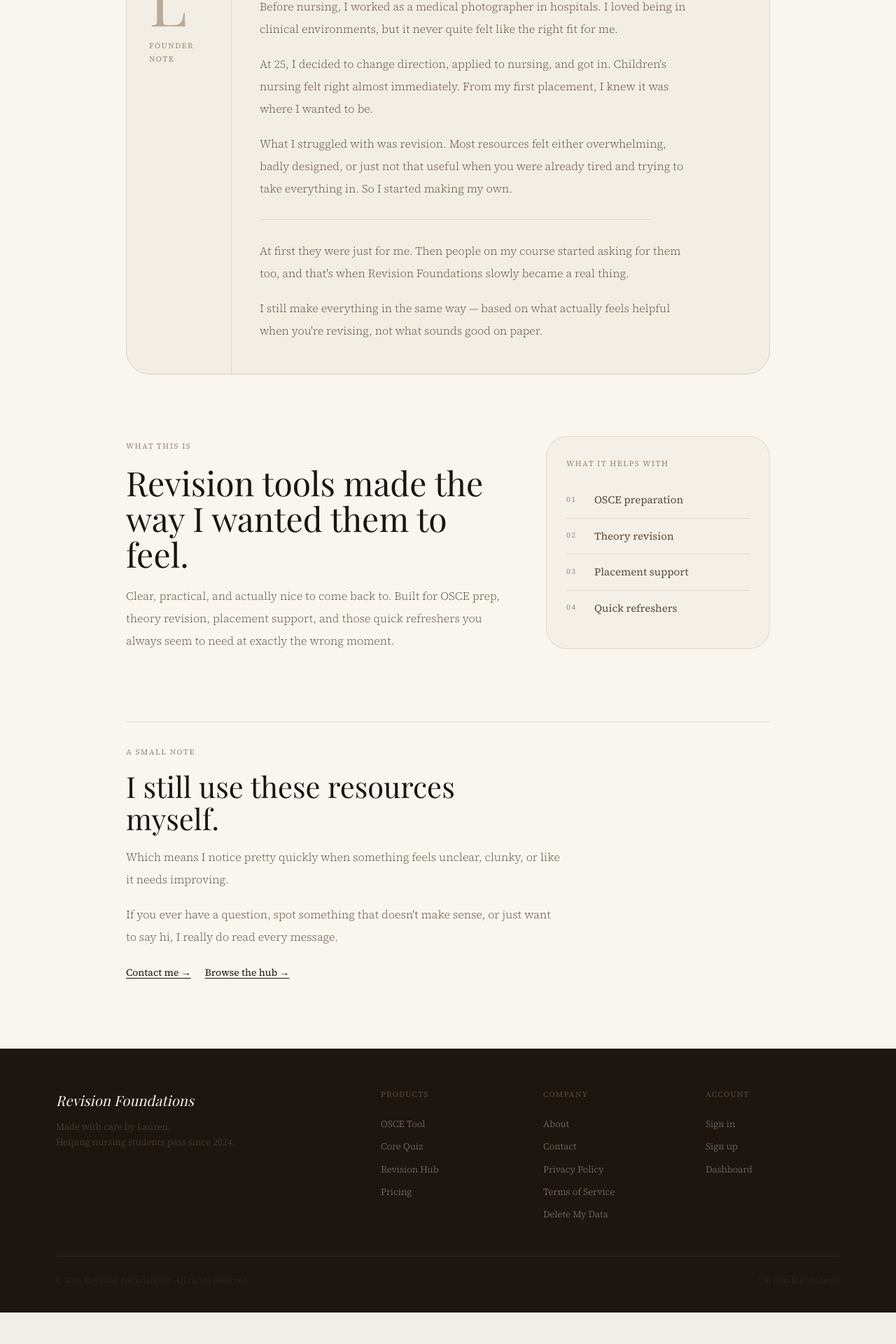
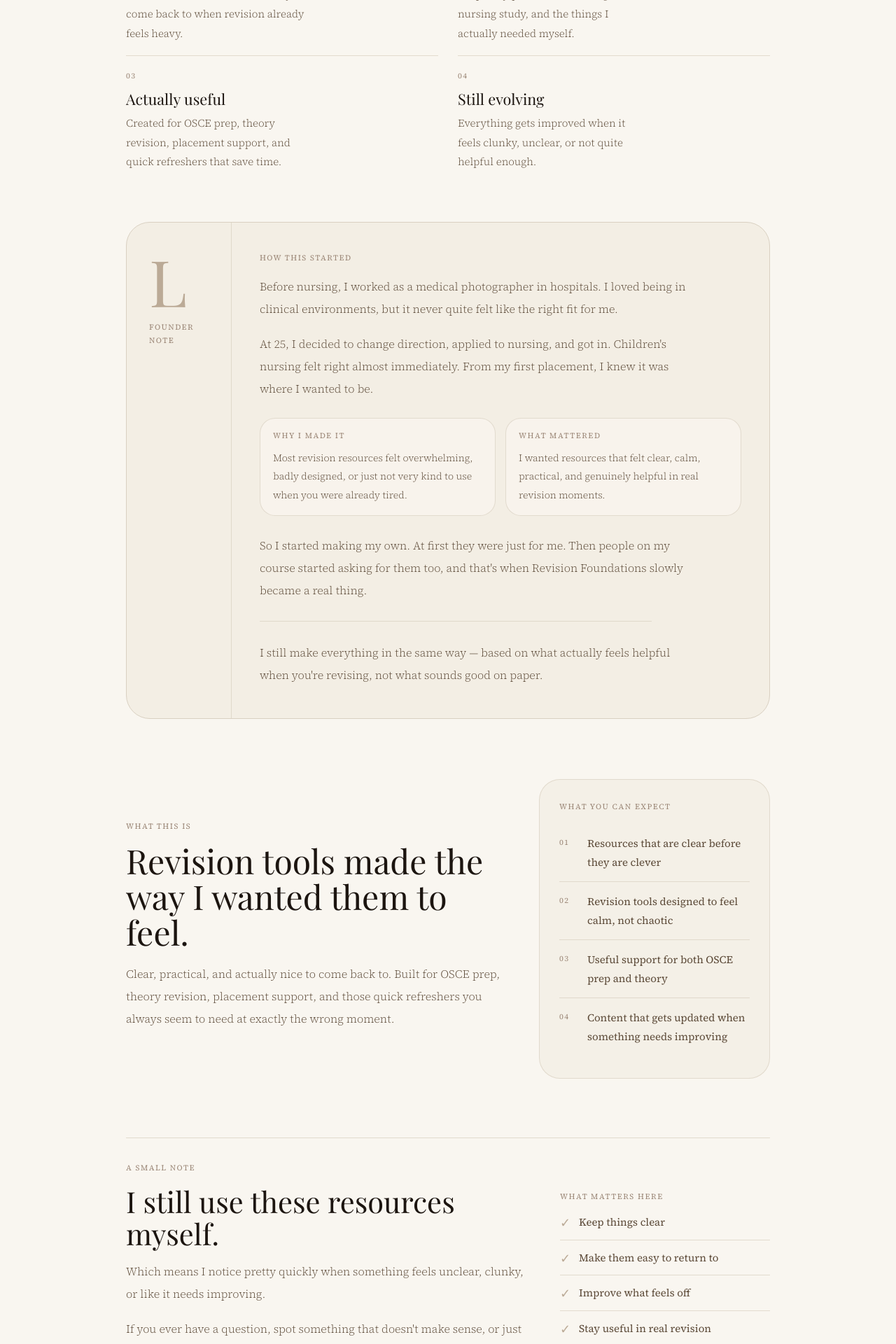
Before and after one commit to laurencaitlinemmerson-tech/revision-foundations-saas, a Next.js app: page /about in a window 1280 px wide. Shown: the part 840-2760 px from the top of the page at 70% size. Before the commit the page ends 2715 px from the top, so only its background shows below. Built offline with nearby package versions, Linux system fonts and the light colour scheme; no server answers; a web font is replaced by a local one.

Commit message:
Update page.tsx

```diff
--- a/src/app/about/page.tsx
+++ b/src/app/about/page.tsx
@@ -25,7 +25,7 @@ const sectionLabel: CSSProperties = {
   letterSpacing: '0.14em',
   textTransform: 'uppercase',
   color: inkLight,
-  marginBottom: '16px',
+  marginBottom: '14px',
 };
 
 const body: CSSProperties = {
@@ -36,17 +36,27 @@ const body: CSSProperties = {
   color: inkMid,
 };
 
+const smallCaps: CSSProperties = {
+  fontFamily: serif,
+  fontSize: '11px',
+  letterSpacing: '0.14em',
+  textTransform: 'uppercase',
+  color: inkLight,
+};
+
+const textLink: CSSProperties = {
+  fontFamily: serif,
+  fontSize: '14px',
+  color: ink,
+  textDecoration: 'underline',
+  textUnderlineOffset: '3px',
+};
+
 const editorialCard: CSSProperties = {
   border: `1px solid ${border}`,
   borderRadius: '34px',
   background: parchment,
   overflow: 'hidden',
-};
-
-const softCard: CSSProperties = {
-  borderRadius: '30px',
-  background: paper,
-  boxShadow: '0 1px 0 rgba(28, 21, 16, 0.03)',
 };
 
 const chip: CSSProperties = {
@@ -62,21 +72,35 @@ const chip: CSSProperties = {
   background: blush,
 };
 
-const textLink: CSSProperties = {
-  fontFamily: serif,
-  fontSize: '14px',
-  color: ink,
-  textDecoration: 'underline',
-  textUnderlineOffset: '3px',
-};
+const introPoints = [
+  {
+    number: '01',
+    title: 'Thoughtful design',
+    text: 'Made to feel calm, clear, and easy to come back to when revision already feels heavy.',
+  },
+  {
+    number: '02',
+    title: 'Built from practice',
+    text: 'Shaped by placement learning, real nursing study, and the things I actually needed myself.',
+  },
+  {
+    number: '03',
+    title: 'Actually useful',
+    text: 'Created for OSCE prep, theory revision, placement support, and quick refreshers that save time.',
+  },
+  {
+    number: '04',
+    title: 'Still evolving',
+    text: 'Everything gets improved when it feels clunky, unclear, or not quite helpful enough.',
+  },
+];
 
-const smallCaps: CSSProperties = {
-  fontFamily: serif,
-  fontSize: '11px',
-  letterSpacing: '0.14em',
-  textTransform: 'uppercase',
-  color: inkLight,
-};
+const supportItems = [
+  'Resources that are clear before they are clever',
+  'Revision tools designed to feel calm, not chaotic',
+  'Useful support for both OSCE prep and theory',
+  'Content that gets updated when something needs improving',
+];
 
 const laurenFacts = [
   "Children's nursing student",
@@ -85,19 +109,12 @@ const laurenFacts = [
   'Purple everything',
 ];
 
-const supportItems = [
-  'OSCE preparation',
-  'Theory revision',
-  'Placement support',
-  'Quick refreshers',
-];
-
 export default function AboutPage() {
   return (
     <div style={{ background: cream, minHeight: '100vh' }}>
       <Navbar />
 
-      <section className="about-hero" style={{ padding: '132px 24px 80px' }}>
+      <section className="about-hero" style={{ padding: '132px 24px 60px' }}>
         <div
           style={{
             maxWidth: '920px',
@@ -125,7 +142,14 @@ export default function AboutPage() {
             style={{ position: 'relative', zIndex: 1 }}
           >
             <div>
-              <p style={sectionLabel}>About me</p>
+              <p
+                style={{
+                  ...smallCaps,
+                  marginBottom: '18px',
+                }}
+              >
+                Founder story · Revision Foundations
+              </p>
 
               <h1
                 className="about-headline"
@@ -146,13 +170,14 @@ export default function AboutPage() {
                 style={{
                   ...body,
                   fontSize: '18px',
-                  maxWidth: '580px',
+                  maxWidth: '590px',
                   marginBottom: '0',
                 }}
               >
                 I&apos;m a children&apos;s nursing student and the person behind
-                Revision Foundations. I made it because I wanted revision tools
-                that felt thoughtful, calm, and actually lovely to use.
+                Revision Foundations. I started making these resources because I
+                wanted revision tools that felt thoughtful, calm, and genuinely
+                lovely to use.
               </p>
             </div>
 
@@ -217,6 +242,47 @@ export default function AboutPage() {
         </div>
       </section>
 
+      <section style={{ padding: '0 24px 72px' }}>
+        <div style={{ maxWidth: '920px', margin: '0 auto' }}>
+          <div className="intro-points-grid">
+            {introPoints.map((item) => (
+              <div
+                key={item.number}
+                style={{
+                  padding: '20px 0 0',
+                  borderTop: `1px solid ${softLine}`,
+                }}
+              >
+                <p style={{ ...smallCaps, marginBottom: '10px' }}>{item.number}</p>
+
+                <p
+                  style={{
+                    fontFamily: display,
+                    fontSize: '1.35rem',
+                    lineHeight: 1.15,
+                    color: ink,
+                    marginBottom: '8px',
+                  }}
+                >
+                  {item.title}
+                </p>
+
+                <p
+                  style={{
+                    ...body,
+                    fontSize: '15px',
+                    lineHeight: 1.85,
+                    maxWidth: '270px',
+                  }}
+                >
+                  {item.text}
+                </p>
+              </div>
+            ))}
+          </div>
+        </div>
+      </section>
+
       <section style={{ padding: '0 24px 68px' }}>
         <div style={{ maxWidth: '920px', margin: '0 auto' }}>
           <div className="founder-card" style={editorialCard}>
@@ -252,9 +318,9 @@ export default function AboutPage() {
                 <p style={sectionLabel}>How this started</p>
 
                 <p style={{ ...body, marginBottom: '18px', maxWidth: '620px' }}>
-                  Before nursing, I worked as a medical photographer in
-                  hospitals. I loved being in clinical environments, but it
-                  never quite felt like the right fit for me.
+                  Before nursing, I worked as a medical photographer in hospitals.
+                  I loved being in clinical environments, but it never quite felt
+                  like the right fit for me.
                 </p>
 
                 <p style={{ ...body, marginBottom: '18px', maxWidth: '620px' }}>
@@ -263,11 +329,42 @@ export default function AboutPage() {
                   From my first placement, I knew it was where I wanted to be.
                 </p>
 
-                <p style={{ ...body, marginBottom: '28px', maxWidth: '620px' }}>
-                  What I struggled with was revision. Most resources felt either
-                  overwhelming, badly designed, or just not that useful when you
-                  were already tired and trying to take everything in. So I
-                  started making my own.
+                <div className="founder-aside-grid">
+                  <div
+                    style={{
+                      padding: '16px 18px',
+                      borderRadius: '22px',
+                      background: 'rgba(249, 246, 240, 0.7)',
+                      border: `1px solid ${softLine}`,
+                    }}
+                  >
+                    <p style={{ ...smallCaps, marginBottom: '8px' }}>Why I made it</p>
+                    <p style={{ ...body, fontSize: '14px', lineHeight: 1.9 }}>
+                      Most revision resources felt overwhelming, badly designed,
+                      or just not very kind to use when you were already tired.
+                    </p>
+                  </div>
+
+                  <div
+                    style={{
+                      padding: '16px 18px',
+                      borderRadius: '22px',
+                      background: 'rgba(249, 246, 240, 0.7)',
+                      border: `1px solid ${softLine}`,
+                    }}
+                  >
+                    <p style={{ ...smallCaps, marginBottom: '8px' }}>What mattered</p>
+                    <p style={{ ...body, fontSize: '14px', lineHeight: 1.9 }}>
+                      I wanted resources that felt clear, calm, practical, and
+                      genuinely helpful in real revision moments.
+                    </p>
+                  </div>
+                </div>
+
+                <p style={{ ...body, margin: '26px 0 28px', maxWidth: '620px' }}>
+                  So I started making my own. At first they were just for me.
+                  Then people on my course started asking for them too, and
+                  that&apos;s when Revision Foundations slowly became a real thing.
                 </p>
 
                 <div
@@ -280,12 +377,6 @@ export default function AboutPage() {
                   }}
                 />
 
-                <p style={{ ...body, marginBottom: '18px', maxWidth: '620px' }}>
-                  At first they were just for me. Then people on my course
-                  started asking for them too, and that&apos;s when Revision
-                  Foundations slowly became a real thing.
-                </p>
-
                 <p style={{ ...body, maxWidth: '620px' }}>
                   I still make everything in the same way — based on what
                   actually feels helpful when you&apos;re revising, not what
@@ -297,12 +388,12 @@ export default function AboutPage() {
         </div>
       </section>
 
-      <section style={{ padding: '0 24px 82px' }}>
+      <section style={{ padding: '0 24px 84px' }}>
         <div style={{ maxWidth: '920px', margin: '0 auto' }}>
           <div className="what-grid">
             <div
               style={{
-                padding: '26px 10px 18px 0',
+                padding: '24px 10px 18px 0',
                 alignSelf: 'center',
               }}
             >
@@ -330,14 +421,14 @@ export default function AboutPage() {
 
             <div
               style={{
-                ...softCard,
-                background: 'rgba(243, 238, 228, 0.75)',
+                borderRadius: '30px',
+                background: 'rgba(243, 238, 228, 0.82)',
                 border: `1px solid ${softLine}`,
-                marginTop: '20px',
+                marginTop: '18px',
               }}
             >
               <div style={{ padding: '30px 28px 32px' }}>
-                <p style={sectionLabel}>What it helps with</p>
+                <p style={sectionLabel}>What you can expect</p>
 
                 <div style={{ display: 'grid', gap: '0' }}>
                   {supportItems.map((item, index) => (
@@ -345,21 +436,28 @@ export default function AboutPage() {
                       key={item}
                       style={{
                         display: 'flex',
-                        alignItems: 'center',
+                        alignItems: 'flex-start',
                         gap: '14px',
                         padding: '14px 0',
                         borderTop: index === 0 ? 'none' : `1px solid ${softLine}`,
                         color: inkMid,
                       }}
                     >
-                      <span style={{ ...smallCaps, minWidth: '26px' }}>
+                      <span
+                        style={{
+                          ...smallCaps,
+                          minWidth: '26px',
+                          paddingTop: '4px',
+                        }}
+                      >
                         0{index + 1}
                       </span>
+
                       <span
                         style={{
                           fontFamily: serif,
                           fontSize: '15px',
-                          lineHeight: 1.5,
+                          lineHeight: 1.8,
                         }}
                       >
                         {item}
@@ -383,6 +481,8 @@ export default function AboutPage() {
           >
             <p style={sectionLabel}>A small note</p>
 
+            <div className="closing-grid">
+              <div>
                 <p
                   style={{
                     fontFamily: display,
@@ -397,13 +497,14 @@ export default function AboutPage() {
                 </p>
 
                 <p style={{ ...body, marginBottom: '18px', maxWidth: '620px' }}>
-              Which means I notice pretty quickly when something feels unclear,
-              clunky, or like it needs improving.
+                  Which means I notice pretty quickly when something feels
+                  unclear, clunky, or like it needs improving.
                 </p>
 
                 <p style={{ ...body, marginBottom: '24px', maxWidth: '620px' }}>
-              If you ever have a question, spot something that doesn&apos;t make
-              sense, or just want to say hi, I really do read every message.
+                  If you ever have a question, spot something that doesn&apos;t
+                  make sense, or just want to say hi, I really do read every
+                  message.
                 </p>
 
                 <div
@@ -421,6 +522,64 @@ export default function AboutPage() {
                   <Link href="/hub" style={textLink}>
                     Browse the hub →
                   </Link>
+                </div>
+              </div>
+
+              <div
+                style={{
+                  paddingTop: '8px',
+                }}
+              >
+                <p style={{ ...smallCaps, marginBottom: '14px' }}>
+                  What matters here
+                </p>
+
+                <div
+                  style={{
+                    display: 'grid',
+                    gap: '12px',
+                  }}
+                >
+                  {[
+                    'Keep things clear',
+                    'Make them easy to return to',
+                    'Improve what feels off',
+                    'Stay useful in real revision',
+                  ].map((item) => (
+                    <div
+                      key={item}
+                      style={{
+                        display: 'flex',
+                        alignItems: 'center',
+                        gap: '12px',
+                        paddingBottom: '12px',
+                        borderBottom: `1px solid ${softLine}`,
+                      }}
+                    >
+                      <span
+                        style={{
+                          fontFamily: display,
+                          fontSize: '18px',
+                          color: '#BBAA96',
+                          lineHeight: 1,
+                        }}
+                      >
+                        ✓
+                      </span>
+                      <span
+                        style={{
+                          fontFamily: serif,
+                          fontSize: '15px',
+                          color: inkMid,
+                          lineHeight: 1.7,
+                        }}
+                      >
+                        {item}
+                      </span>
+                    </div>
+                  ))}
+                </div>
+              </div>
             </div>
           </div>
         </div>
@@ -450,23 +609,43 @@ export default function AboutPage() {
           border-left: 1px solid rgba(217, 208, 193, 0.7);
         }
 
+        .intro-points-grid {
+          display: grid;
+          grid-template-columns: repeat(2, minmax(0, 1fr));
+          gap: 18px 28px;
+        }
+
         .founder-card-inner {
           display: grid;
           grid-template-columns: 150px minmax(0, 1fr);
           gap: 0;
         }
 
+        .founder-aside-grid {
+          display: grid;
+          grid-template-columns: repeat(2, minmax(0, 1fr));
+          gap: 14px;
+          margin-top: 26px;
+        }
+
         .what-grid {
           display: grid;
-          grid-template-columns: minmax(0, 1fr) minmax(240px, 320px);
+          grid-template-columns: minmax(0, 1fr) minmax(250px, 330px);
           gap: 28px;
+          align-items: start;
+        }
+
+        .closing-grid {
+          display: grid;
+          grid-template-columns: minmax(0, 1fr) minmax(240px, 300px);
+          gap: 40px;
           align-items: start;
         }
 
         @media (max-width: 768px) {
           .about-hero {
             padding-top: 108px !important;
-            padding-bottom: 56px !important;
+            padding-bottom: 52px !important;
           }
 
           .about-hero-grid {
@@ -498,6 +677,11 @@ export default function AboutPage() {
             font-size: clamp(2.4rem, 9vw, 3.6rem) !important;
           }
 
+          .intro-points-grid {
+            grid-template-columns: 1fr;
+            gap: 18px;
+          }
+
           .founder-card-inner {
             grid-template-columns: 1fr;
           }
@@ -520,7 +704,12 @@ export default function AboutPage() {
             padding: 28px !important;
           }
 
-          .what-grid {
+          .founder-aside-grid {
+            grid-template-columns: 1fr;
+          }
+
+          .what-grid,
+          .closing-grid {
             grid-template-columns: 1fr;
             gap: 18px;
           }
```
Lines whose indentation alone changed are shown as unchanged.
